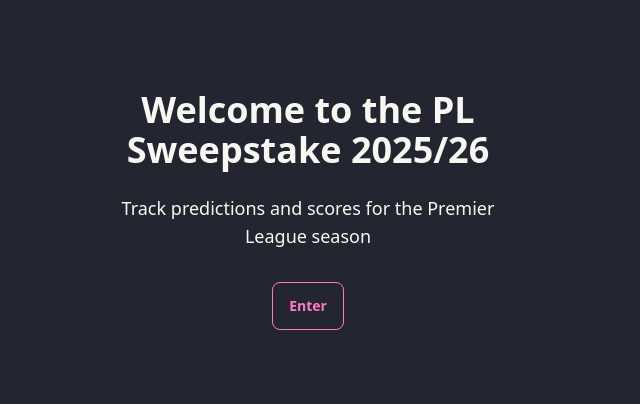
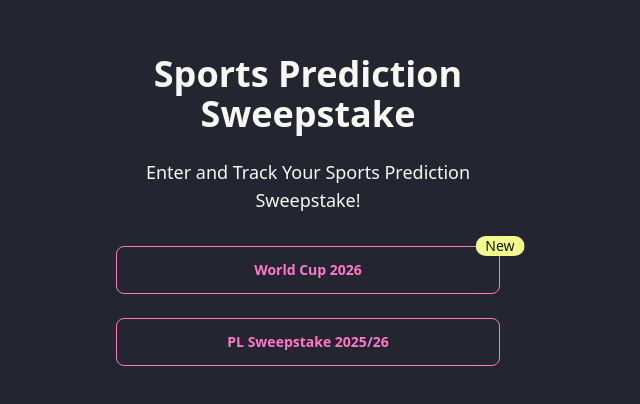
Before and after one commit to StevenFewster/sweeps, a Next.js app: page / in a window 1280 px wide. Shown: the part 190-594 px from the top of the page, without its empty margins (332-972 px from the left). Built offline with nearby package versions, Linux system fonts and the light colour scheme.

Commit message:
Initial fixing for new sweepstake

```diff
--- a/app/layout.tsx
+++ b/app/layout.tsx
@@ -2,8 +2,8 @@ import type { Metadata } from "next";
 import "./globals.css";
 
 export const metadata: Metadata = {
-  title: "PL Sweepstake 2025/26",
-  description: "Premier League prediction sweepstake tracker",
+  title: "Sweepstake Pages",
+  description: "Sports prediction sweepstake tracker",
 };
 
 export default function RootLayout({
--- a/app/page.tsx
+++ b/app/page.tsx
@@ -6,13 +6,19 @@ export default function Home() {
       <div className="card  max-w-md">
         <div className="card-body items-center text-center">
           <h1 className="card-title text-4xl font-bold mb-4">
-            Welcome to the PL Sweepstake 2025/26
+            Sports Prediction Sweepstake
           </h1>
           <p className="text-lg mb-6">
-            Track predictions and scores for the Premier League season
+            Enter and Track Your Sports Prediction Sweepstake!
           </p>
-          <Link href="/scores" className="btn btn-primary btn-outline">
-            Enter
+          <div className="indicator w-full">
+            <span className="indicator-item badge badge-warning">New</span>
+            <Link href="/wc-2026/how-it-works" className="btn btn-primary btn-outline w-full">
+              World Cup 2026
+            </Link>
+          </div>
+          <Link href="/pl-2026/scores" className="btn btn-primary btn-outline w-full mt-4">
+            PL Sweepstake 2025/26
           </Link>
         </div>
       </div>
--- /dev/null
+++ b/app/pl-2026/scores/page.tsx
@@ -0,0 +1,50 @@
+import Link from 'next/link';
+import ScoresTable from '@/components/ScoresTable';
+import { ScoresData } from '@/lib/types';
+import scoresData from '@/public/scores.json';
+
+export default async function ScoresPage() {
+  const data = scoresData as ScoresData;
+
+  return (
+    <div className="min-h-screen bg-base-200 md:p-4">
+      <div className="max-w-6xl mx-auto">
+        <div className="navbar bg-base-100 md:rounded-box shadow-md mb-6">
+          <div className="flex-1">
+            <h1 className="text-2xl font-bold pl-4">Current Scores</h1>
+          </div>
+          <div className="flex-none">
+            <Link href="/" className="btn btn-ghost">
+              Home
+            </Link>
+            <Link href="/pl-2026/table" className="btn btn-ghost">
+              Edit Table
+            </Link>
+          </div>
+        </div>
+
+        <div className="card bg-base-100 shadow-xl rounded-none md:rounded-box">
+          <div className="card-body p-2 md:p-4">
+            {data.players.length === 0 ? (
+              <div className="text-center py-8">
+                <p className="text-lg mb-4">No scores available yet.</p>
+                <p className="text-sm text-base-content/70">
+                  Please update the league table to generate scores.
+                </p>
+                <Link href="/pl-2026/table" className="btn btn-primary mt-4">
+                  Go to Table Editor
+                </Link>
+              </div>
+            ) : (
+              <ScoresTable
+                players={data.players}
+                estimatedTotalGoals={data.estimatedTotalGoals}
+                timestamp={data.generatedAt}
+              />
+            )}
+          </div>
+        </div>
+      </div>
+    </div>
+  );
+}
--- /dev/null
+++ b/app/pl-2026/table/page.tsx
@@ -0,0 +1,42 @@
+import Link from 'next/link';
+import LeagueTableEditor from '@/components/LeagueTableEditor';
+import { Team } from '@/lib/types';
+import leagueTableData from '@/public/league-table.json';
+
+export default function TablePage() {
+  // Load teams from league-table.json if available, otherwise use default teams
+  const initialTeams: Team[] = leagueTableData.teams.map((team) => ({
+    position: team.position,
+    shortName: team.shortName,
+    name: team.name,
+  }));
+
+  const initialGamesPlayed = leagueTableData.gamesPlayed || 0;
+  const initialTotalGoals = leagueTableData.totalGoals || 0;
+
+  return (
+    <div className="min-h-screen bg-base-200 md:p-4">
+      <div className="max-w-6xl mx-auto">
+        <div className="navbar bg-base-100 md:rounded-box shadow-md mb-6">
+          <div className="flex-1">
+            <h1 className="text-2xl font-bold pl-4">League Table Editor</h1>
+          </div>
+          <div className="flex-none">
+            <Link href="/" className="btn btn-ghost">
+              Home
+            </Link>
+            <Link href="/pl-2026/scores" className="btn btn-ghost">
+              Scores
+            </Link>
+          </div>
+        </div>
+
+        <LeagueTableEditor
+          initialTeams={initialTeams}
+          initialGamesPlayed={initialGamesPlayed}
+          initialTotalGoals={initialTotalGoals}
+        />
+      </div>
+    </div>
+  );
+}
--- a/app/scores/page.tsx
+++ b/app/scores/page.tsx
@@ -1,50 +1,11 @@
-import Link from 'next/link';
-import ScoresTable from '@/components/ScoresTable';
-import { ScoresData } from '@/lib/types';
-import scoresData from '@/public/scores.json';
+'use client';
+import { useEffect } from 'react';
+import { useRouter } from 'next/navigation';
 
-export default async function ScoresPage() {
-  const data = scoresData as ScoresData;
-
-  return (
-    <div className="min-h-screen bg-base-200 md:p-4">
-      <div className="max-w-6xl mx-auto">
-        <div className="navbar bg-base-100 md:rounded-box shadow-md mb-6">
-          <div className="flex-1">
-            <h1 className="text-2xl font-bold pl-4">Current Scores</h1>
-          </div>
-          <div className="flex-none">
-            <Link href="/" className="btn btn-ghost">
-              Home
-            </Link>
-            <Link href="/table" className="btn btn-ghost">
-              Edit Table
-            </Link>
-          </div>
-        </div>
-
-        <div className="card bg-base-100 shadow-xl rounded-none md:rounded-box">
-          <div className="card-body p-2 md:p-4">
-            {data.players.length === 0 ? (
-              <div className="text-center py-8">
-                <p className="text-lg mb-4">No scores available yet.</p>
-                <p className="text-sm text-base-content/70">
-                  Please update the league table to generate scores.
-                </p>
-                <Link href="/table" className="btn btn-primary mt-4">
-                  Go to Table Editor
-                </Link>
-              </div>
-            ) : (
-              <ScoresTable
-                players={data.players}
-                estimatedTotalGoals={data.estimatedTotalGoals}
-                timestamp={data.generatedAt}
-              />
-            )}
-          </div>
-        </div>
-      </div>
-    </div>
-  );
+export default function ScoresRedirect() {
+  const router = useRouter();
+  useEffect(() => {
+    router.replace('/pl-2026/scores');
+  }, [router]);
+  return null;
 }
--- a/app/table/page.tsx
+++ b/app/table/page.tsx
@@ -1,42 +1,11 @@
-import Link from 'next/link';
-import LeagueTableEditor from '@/components/LeagueTableEditor';
-import { Team } from '@/lib/types';
-import leagueTableData from '@/public/league-table.json';
+'use client';
+import { useEffect } from 'react';
+import { useRouter } from 'next/navigation';
 
-export default function TablePage() {
-  // Load teams from league-table.json if available, otherwise use default teams
-  const initialTeams: Team[] = leagueTableData.teams.map((team) => ({
-    position: team.position,
-    shortName: team.shortName,
-    name: team.name,
-  }));
-
-  const initialGamesPlayed = leagueTableData.gamesPlayed || 0;
-  const initialTotalGoals = leagueTableData.totalGoals || 0;
-
-  return (
-    <div className="min-h-screen bg-base-200 md:p-4">
-      <div className="max-w-6xl mx-auto">
-        <div className="navbar bg-base-100 md:rounded-box shadow-md mb-6">
-          <div className="flex-1">
-            <h1 className="text-2xl font-bold pl-4">League Table Editor</h1>
-          </div>
-          <div className="flex-none">
-            <Link href="/" className="btn btn-ghost">
-              Home
-            </Link>
-            <Link href="/scores" className="btn btn-ghost">
-              Scores
-            </Link>
-          </div>
-        </div>
-
-        <LeagueTableEditor
-          initialTeams={initialTeams}
-          initialGamesPlayed={initialGamesPlayed}
-          initialTotalGoals={initialTotalGoals}
-        />
-      </div>
-    </div>
-  );
+export default function TableRedirect() {
+  const router = useRouter();
+  useEffect(() => {
+    router.replace('/pl-2026/table');
+  }, [router]);
+  return null;
 }
--- /dev/null
+++ b/app/wc-2026/how-it-works/page.tsx
@@ -0,0 +1,27 @@
+import Link from 'next/link';
+
+export default function HowItWorksPage() {
+  return (
+    <div className="min-h-screen bg-base-200 md:p-4">
+      <div className="max-w-6xl mx-auto">
+        <div className="navbar bg-base-100 md:rounded-box shadow-md mb-6">
+          <div className="flex-1">
+            <h1 className="text-2xl font-bold pl-4">How It Works</h1>
+          </div>
+          <div className="flex-none">
+            <Link href="/" className="btn btn-ghost">
+              Home
+            </Link>
+          </div>
+        </div>
+
+        <div className="card bg-base-100 shadow-xl rounded-none md:rounded-box">
+          <div className="card-body p-6">
+            <h2 className="card-title text-3xl mb-2">World Cup 2026 Sweepstake</h2>
+            <p className="text-base-content/70 mb-6">Coming soon — rules and scoring to be confirmed.</p>
+          </div>
+        </div>
+      </div>
+    </div>
+  );
+}
```
